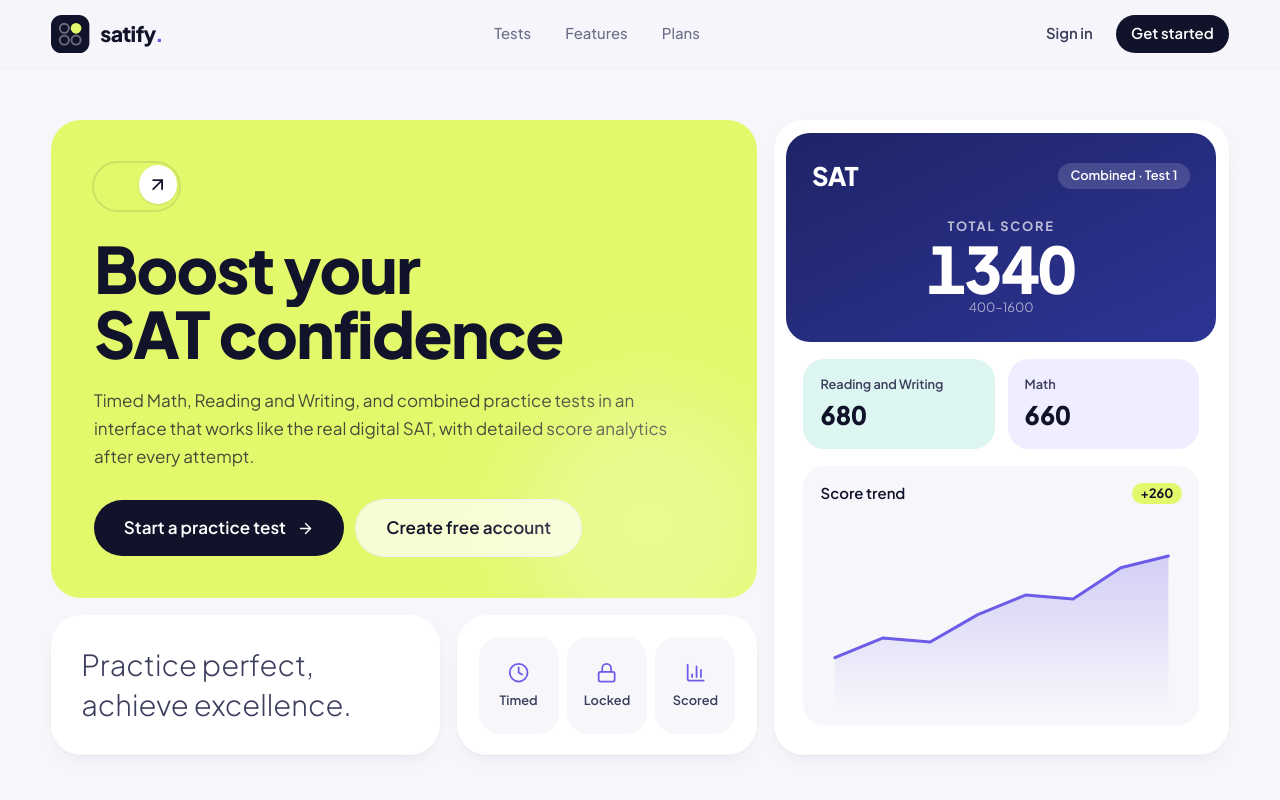
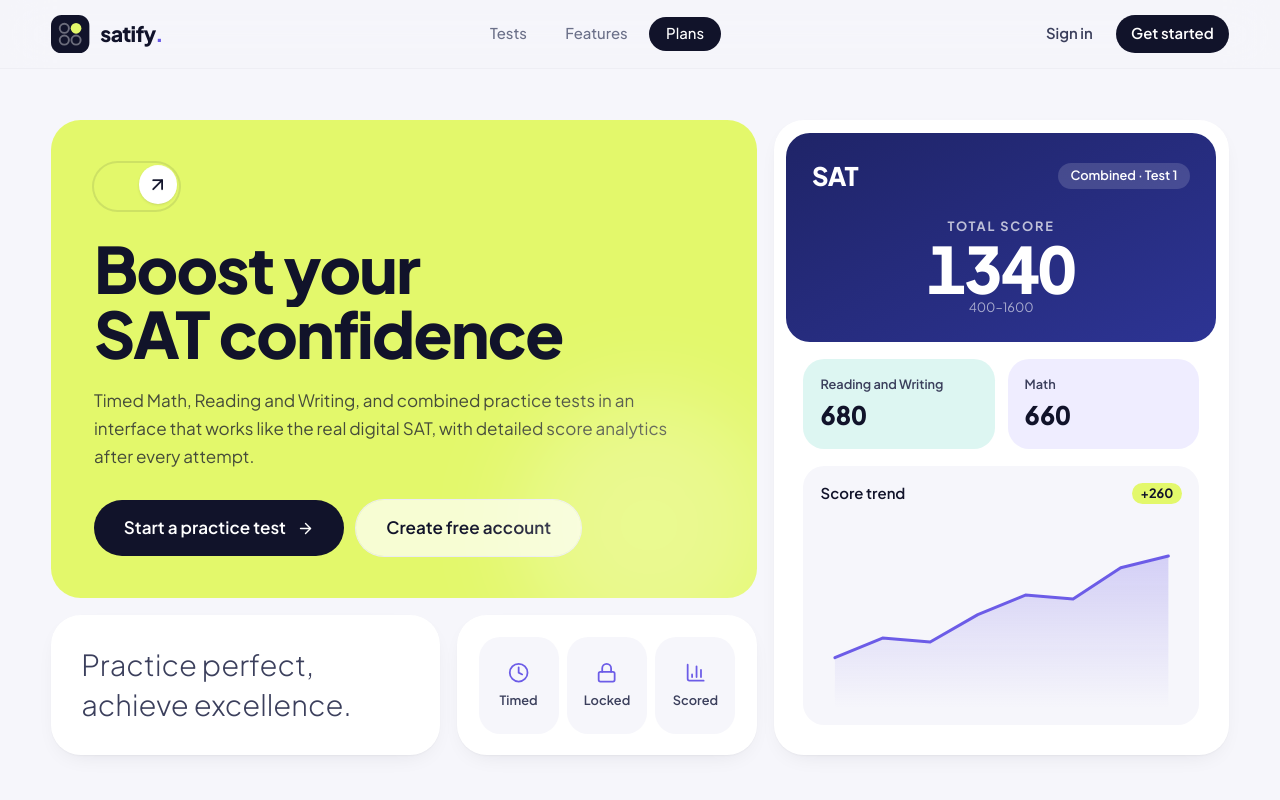
Before and after one commit to mahmudulashev/sat-prep, a Next.js app: page / in a window 1280 px wide. Shown: the top 800 px of the page. Built offline with nearby package versions, Linux system fonts and the light colour scheme; no server answers.

Commit message:
Turn the landing header into a floating bar while scrolling
Past the top of the page the header lifts into a rounded floating bar, hides while scrolling down and returns on the way up. A marker slides to the nav link of the section on screen, and nav links scroll smoothly to their section.

```diff
--- a/src/app/globals.css
+++ b/src/app/globals.css
@@ -362,3 +362,10 @@ mark[data-hl][data-underline="true"] {
 [data-shown] .on-show-highlight {
   transition: background-size 0.9s cubic-bezier(0.6, 0, 0.2, 1) var(--d, 300ms);
 }
+
+/* Nav links glide to their section on the landing page */
+@media (prefers-reduced-motion: no-preference) {
+  html:has([data-page-scale="landing"]) {
+    scroll-behavior: smooth;
+  }
+}
--- a/src/components/marketing/site-header.tsx
+++ b/src/components/marketing/site-header.tsx
@@ -1,21 +1,113 @@
+"use client";
+
+import { useEffect, useRef, useState } from "react";
 import { Logo } from "@/components/logo";
 import { ButtonLink } from "@/components/ui/button";
+import { cn } from "@/lib/utils";
 
+const LINKS = [
+  { id: "tests", label: "Tests" },
+  { id: "features", label: "Features" },
+  { id: "plans", label: "Plans" },
+];
+
+type Marker = { left: number; width: number } | null;
+
+/**
+ * Landing page header. Past the top of the page it lifts into a floating
+ * pill, tucks away while scrolling down and returns on the way back up, and a
+ * marker slides to the section currently on screen.
+ */
 export function SiteHeader({ signedIn }: { signedIn: boolean }) {
+  const [scrolled, setScrolled] = useState(false);
+  const [tucked, setTucked] = useState(false);
+  const [active, setActive] = useState<string | null>(null);
+  const [marker, setMarker] = useState<Marker>(null);
+  const linkRefs = useRef<Record<string, HTMLAnchorElement | null>>({});
+
+  useEffect(() => {
+    let lastY = window.scrollY;
+    let frame = 0;
+
+    const update = () => {
+      frame = 0;
+      const y = window.scrollY;
+      setScrolled(y > 24);
+      // Tuck away only after a clear downward move, and never near the top.
+      if (Math.abs(y - lastY) > 6) setTucked(y > lastY && y > 480);
+      lastY = y;
+
+      // The current section is the last one whose top has passed 40% of the viewport.
+      const line = window.innerHeight * 0.4;
+      let current: string | null = null;
+      for (const { id } of LINKS) {
+        const top = document.getElementById(id)?.getBoundingClientRect().top;
+        if (top !== undefined && top <= line) current = id;
+      }
+      const atBottom = window.innerHeight + y >= document.documentElement.scrollHeight - 4;
+      if (atBottom) current = LINKS[LINKS.length - 1].id;
+      setActive(current);
+
+      const link = current ? linkRefs.current[current] : null;
+      setMarker(link ? { left: link.offsetLeft, width: link.offsetWidth } : null);
+    };
+
+    const schedule = () => {
+      if (!frame) frame = requestAnimationFrame(update);
+    };
+
+    schedule();
+    window.addEventListener("scroll", schedule, { passive: true });
+    window.addEventListener("resize", schedule);
+    return () => {
+      cancelAnimationFrame(frame);
+      window.removeEventListener("scroll", schedule);
+      window.removeEventListener("resize", schedule);
+    };
+  }, []);
+
   return (
-    <header className="sticky top-0 z-40 border-b border-line/70 bg-canvas/80 backdrop-blur-xl">
-      <div className="mx-auto flex h-16 max-w-6xl items-center justify-between px-4 sm:px-6">
+    <header
+      className={cn(
+        "sticky top-0 z-40 transition-[translate,background-color,border-color] duration-500 ease-[cubic-bezier(0.2,0.7,0.2,1)]",
+        scrolled ? "border-b border-transparent bg-transparent" : "border-b border-line/70 bg-canvas/80 backdrop-blur-xl",
+        tucked && "-translate-y-[calc(100%+1rem)]",
+      )}
+    >
+      <div
+        className={cn(
+          "mx-auto flex h-16 items-center justify-between px-4 transition-all duration-500 ease-[cubic-bezier(0.2,0.7,0.2,1)] sm:px-6",
+          scrolled
+            ? "mt-2 h-14 w-[calc(100%-1.5rem)] max-w-5xl rounded-full bg-surface/80 shadow-float ring-1 ring-line/80 backdrop-blur-xl sm:pr-2.5 sm:pl-5"
+            : "max-w-6xl",
+        )}
+      >
         <Logo />
-        <nav className="hidden items-center gap-8 text-sm font-medium text-muted md:flex">
-          <a href="#tests" className="transition hover:text-ink">
-            Tests
-          </a>
-          <a href="#features" className="transition hover:text-ink">
-            Features
-          </a>
-          <a href="#plans" className="transition hover:text-ink">
-            Plans
-          </a>
+        <nav className="relative hidden items-center gap-1 text-sm font-medium md:flex">
+          <span
+            aria-hidden
+            className={cn(
+              "absolute inset-y-0 rounded-full bg-ink transition-all duration-500 ease-[cubic-bezier(0.2,0.7,0.2,1)]",
+              marker ? "opacity-100" : "scale-75 opacity-0",
+            )}
+            style={marker ?? undefined}
+          />
+          {LINKS.map(({ id, label }) => (
+            <a
+              key={id}
+              ref={(el) => {
+                linkRefs.current[id] = el;
+              }}
+              href={`#${id}`}
+              aria-current={active === id ? "true" : undefined}
+              className={cn(
+                "relative rounded-full px-4 py-1.5 transition-colors duration-300",
+                active === id ? "text-white" : "text-muted hover:text-ink",
+              )}
+            >
+              {label}
+            </a>
+          ))}
         </nav>
         <div className="flex items-center gap-2">
           {signedIn ? (
```
